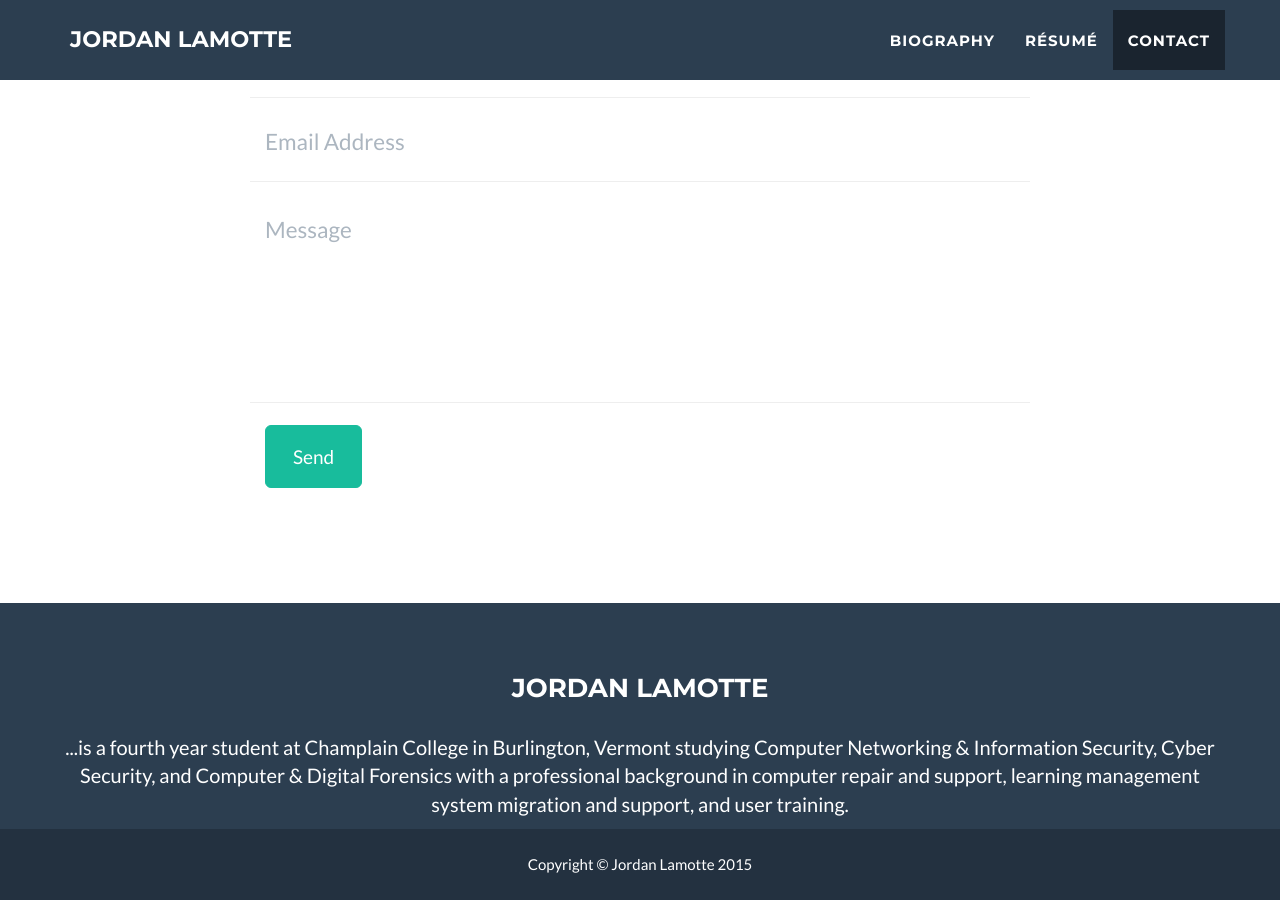
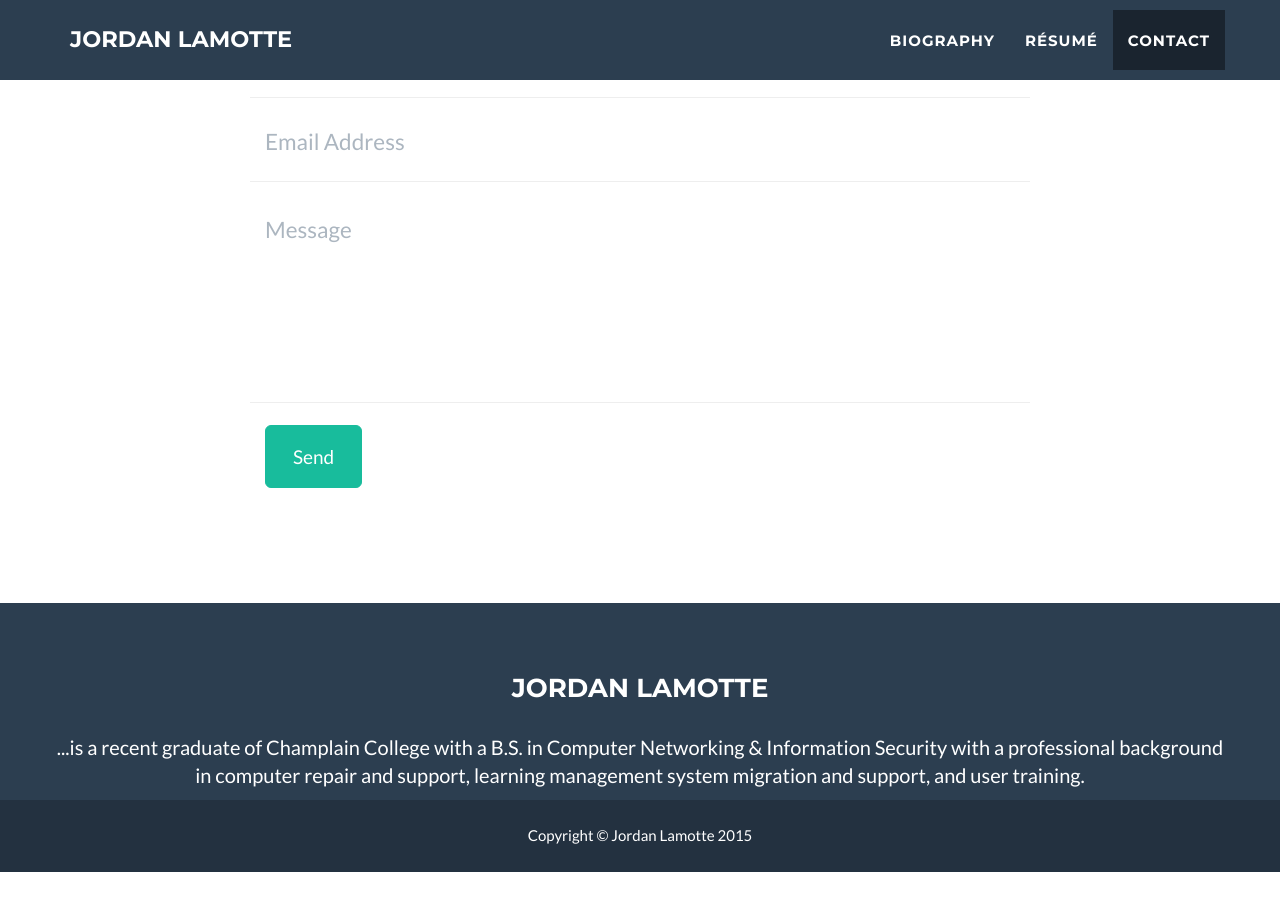
Before and after one commit to lamojo/lamojo.github.io, a Jekyll site: the page built from index.html, in a window 1280 px wide and 900 px high, scrolled down 3084 px. Built offline with Jekyll 4.4.1, drawn with Linux system fonts in a browser that asks for light colours; after the commit the page ends 3956 px from its top, so only the background shows below that; some of the changed text lies outside the part shown.

Commit message:
Navigation
Updated navigation and headers/footers.

```diff
--- a/_config.yml
+++ b/_config.yml
@@ -2,7 +2,7 @@
 title: Jordan Lamotte
 email: jordan@jordanlamotte.net
 url: http://jordanlamotte.net
-description: "Jordan Lamotte is a fourth year student at Champlain College in Burlington, Vermont studying Computer Networking & Information Security, Cyber Security, and Computer & Digital Forensics with a professional background in computer repair and support, learning management system migration and support, and user training."
+description: "Jordan Lamotte is a recent graduate of Champlain College with a B.S. in Computer Networking & Information Security with a professional background in computer repair and support, learning management system migration and support, and user training."
 
 # Contact form: comment the line below if you want to stick with the default PHP contact form
 contact: static
@@ -39,7 +39,7 @@ address:
 #  - line: Beverly Hills, CA 90210
 
 # Credits content
-credits: '...is a fourth year student at Champlain College in Burlington, Vermont studying Computer Networking & Information Security, Cyber Security, and Computer & Digital Forensics with a professional background in computer repair and support, learning management system migration and support, and user training.'
+credits: '...is a recent graduate of Champlain College with a B.S. in Computer Networking & Information Security with a professional background in computer repair and support, learning management system migration and support, and user training.'
 
 # Build settings
 markdown: kramdown
--- a/_includes/header.html
+++ b/_includes/header.html
@@ -7,7 +7,7 @@
                     <div class="intro-text">
                         <span class="name">{{ site.title }}</span>
                         <hr class="star-light">
-                        <span class="skills">Student - IT Professional - Coffee Connoisseur</span>
+                        <span class="skills">IT professional | Champlain College '15 graduate | Caffeine enthusiast</span>
                     </div>
                 </div>
             </div>
```
